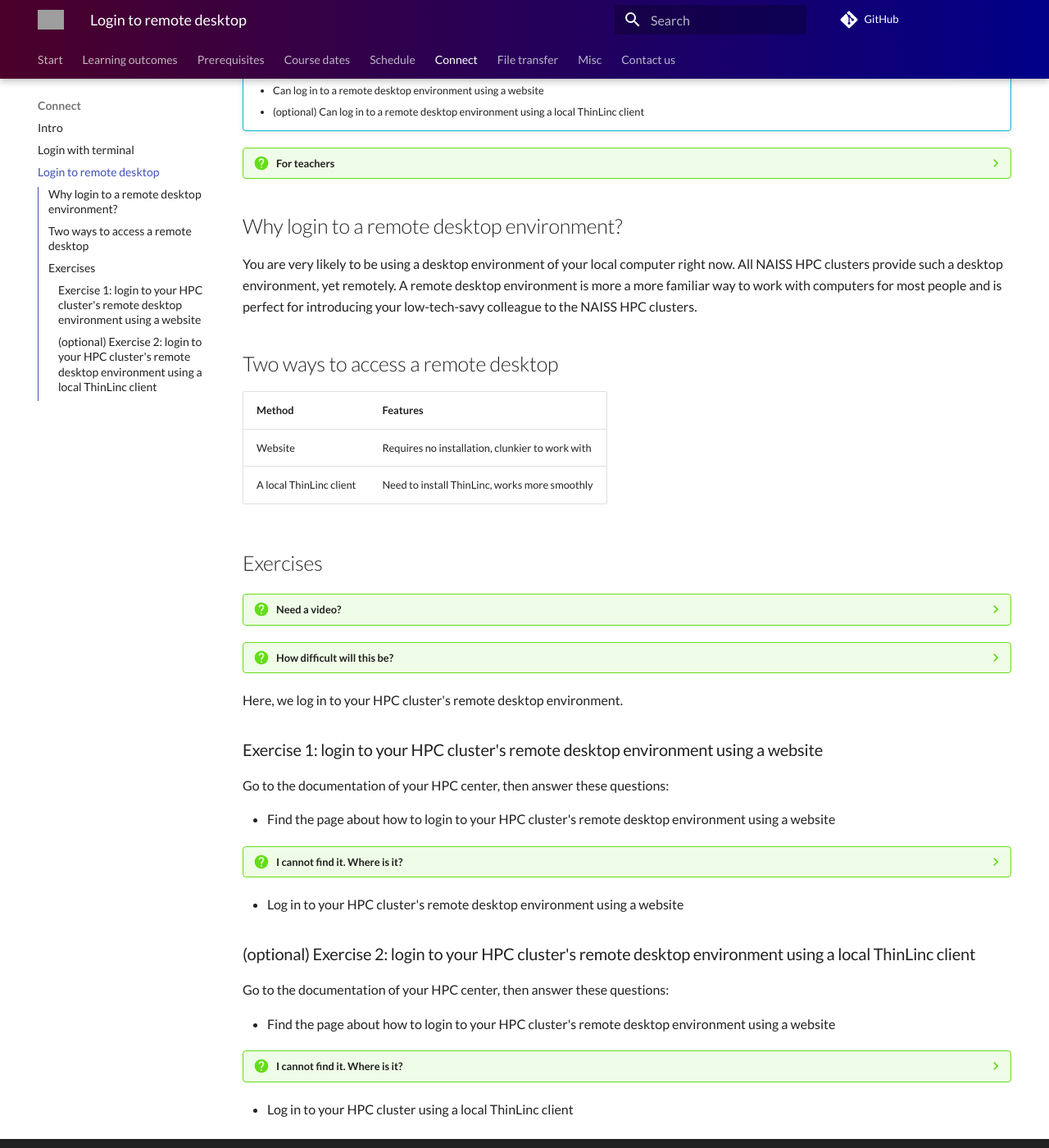
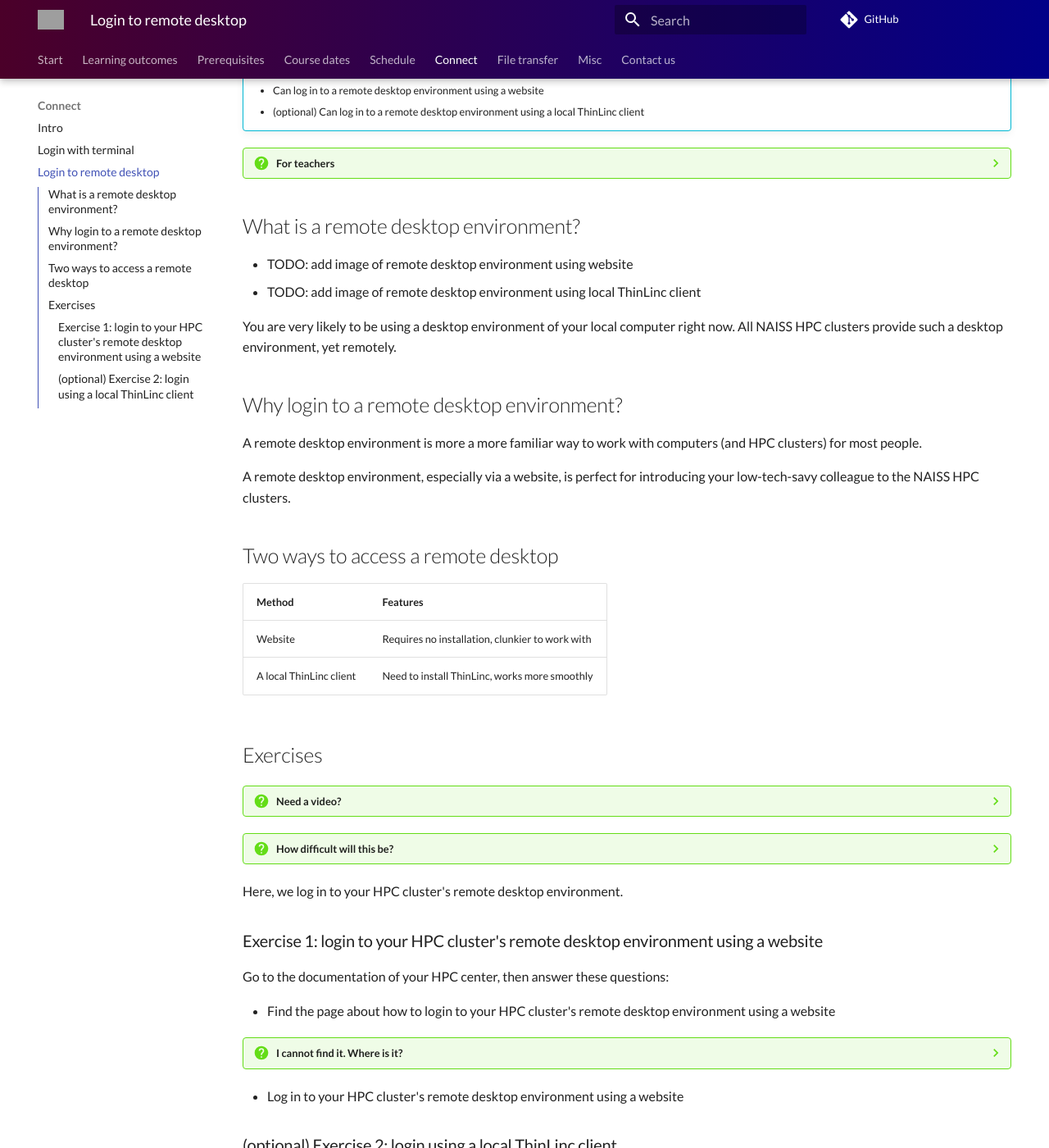
Before and after one commit to UPPMAX/naiss_file_transfer_course, an MkDocs documentation site: the page built from docs/sessions/login_remote_desktop/README.md, in a window 1280 px wide and 1400 px high, scrolled down 273 px. Shown: the whole window at 82% size. Built offline with MkDocs 1.6.1 and Material for MkDocs 9.7.7, drawn with Linux system fonts in a browser that asks for light colours; comment, search, counter and statistics services are not loaded; some of the changed text lies outside the part shown; grey boxes are pictures that could not be loaded.

Commit message:
Sketch remote desktop login

```diff
--- a/docs/sessions/login_remote_desktop/README.md
+++ b/docs/sessions/login_remote_desktop/README.md
@@ -43,14 +43,23 @@ tags:
         - A: a typical graphical environment to interact with your computer
     - Q: TODO
 
-## Why login to a remote desktop environment?
+## What is a remote desktop environment?
+
+- TODO: add image of remote desktop environment using website
+- TODO: add image of remote desktop environment using local ThinLinc client
 
 You are very likely to be using a desktop environment
 of your local computer right now.
 All NAISS HPC clusters provide such a desktop environment, yet remotely.
+
+## Why login to a remote desktop environment?
+
 A remote desktop environment is more a more familiar way to work with
-computers for most people and is perfect for introducing
-your low-tech-savy colleague to the NAISS HPC clusters.
+computers (and HPC clusters) for most people.
+
+A remote desktop environment, especially via a website,
+is perfect for introducing your low-tech-savy colleague
+to the NAISS HPC clusters.
 
 ## Two ways to access a remote desktop
 
@@ -140,14 +149,13 @@ then answer these questions:
 
 - Log in to your HPC cluster's remote desktop environment using a website
 
-
-### (optional) Exercise 2: login to your HPC cluster's remote desktop environment using a local ThinLinc client
+### (optional) Exercise 2: login using a local ThinLinc client
 
 Go to the documentation of your HPC center,
 then answer these questions:
 
 - Find the page about how to login to your HPC cluster's remote desktop
-  environment using a website
+  environment using a local ThinLinc client
 
 ???- question "I cannot find it. Where is it?"
 
```
